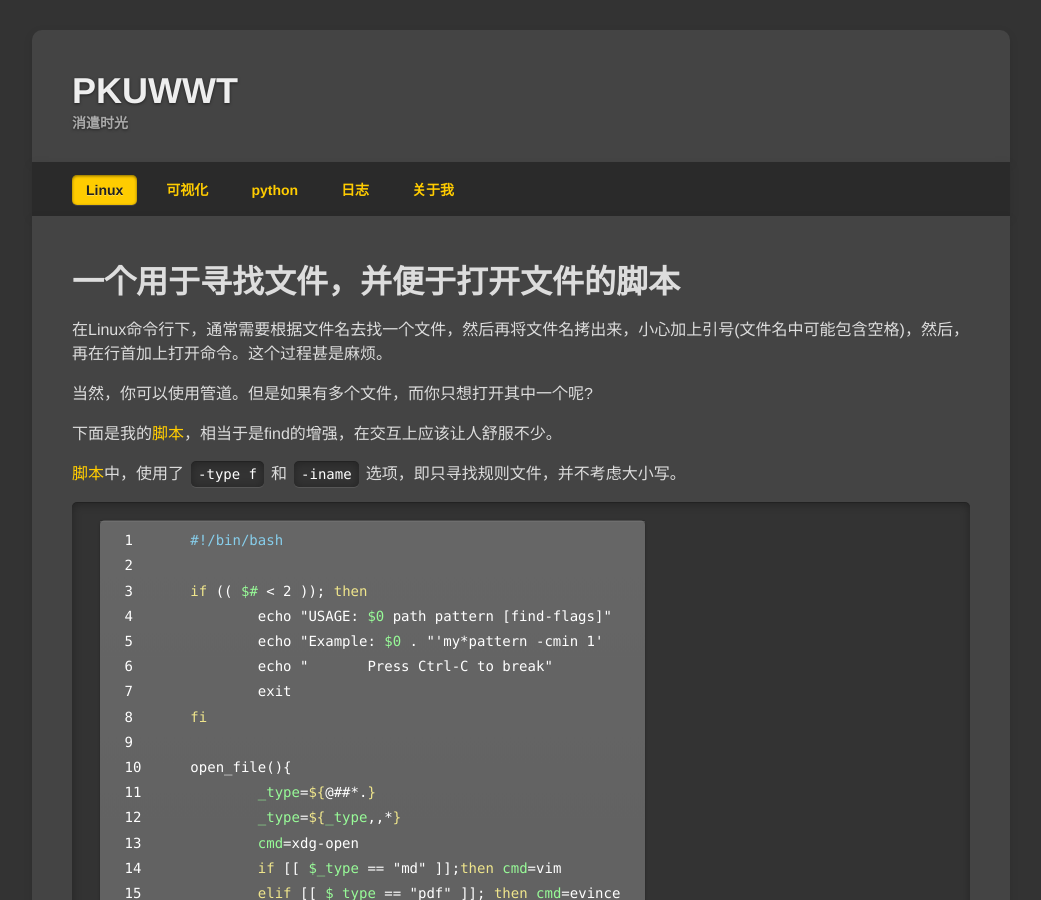
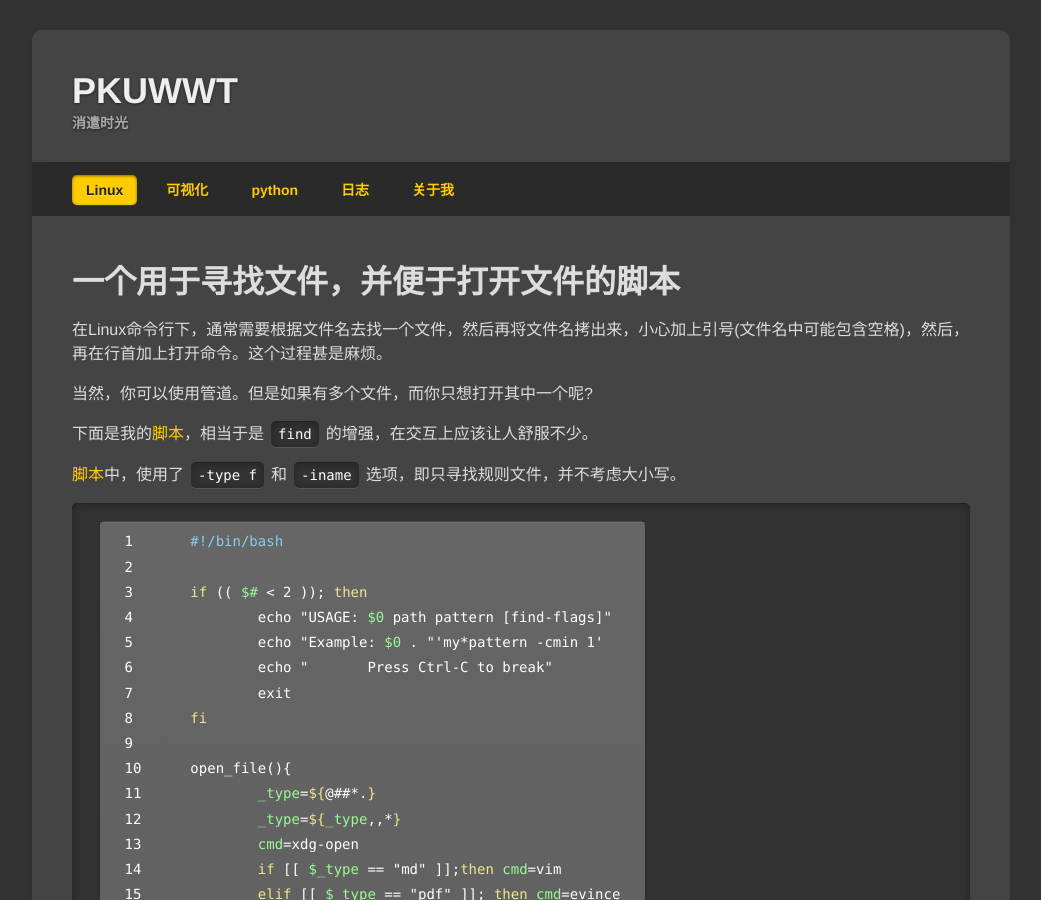
Before and after one commit to pkuwwt/pkuwwt.github.io, a Jekyll site: the page built from linux/_posts/2014-02-22-a-script-for-find-and-open-file.md, in a window 1280 px wide and 900 px high. Shown: the whole window, without its empty margins (119-1160 px from the left). Built offline with Jekyll 4.4.1, drawn with Linux system fonts in a browser that asks for light colours; comment, search, counter and statistics services are not loaded.

```diff
--- a/linux/_posts/2014-02-22-a-script-for-find-and-open-file.md
+++ b/linux/_posts/2014-02-22-a-script-for-find-and-open-file.md
@@ -8,7 +8,7 @@ title: 一个用于寻找文件，并便于打开文件的脚本
 
 当然，你可以使用管道。但是如果有多个文件，而你只想打开其中一个呢?
 
-下面是我的[脚本](../img/find_file.sh)，相当于是find的增强，在交互上应该让人舒服不少。
+下面是我的[脚本](../img/find_file.sh)，相当于是`find`的增强，在交互上应该让人舒服不少。
 
 [脚本](../img/find_file.sh)中，使用了`-type f`和`-iname`选项，即只寻找规则文件，并不考虑大小写。
 
```
